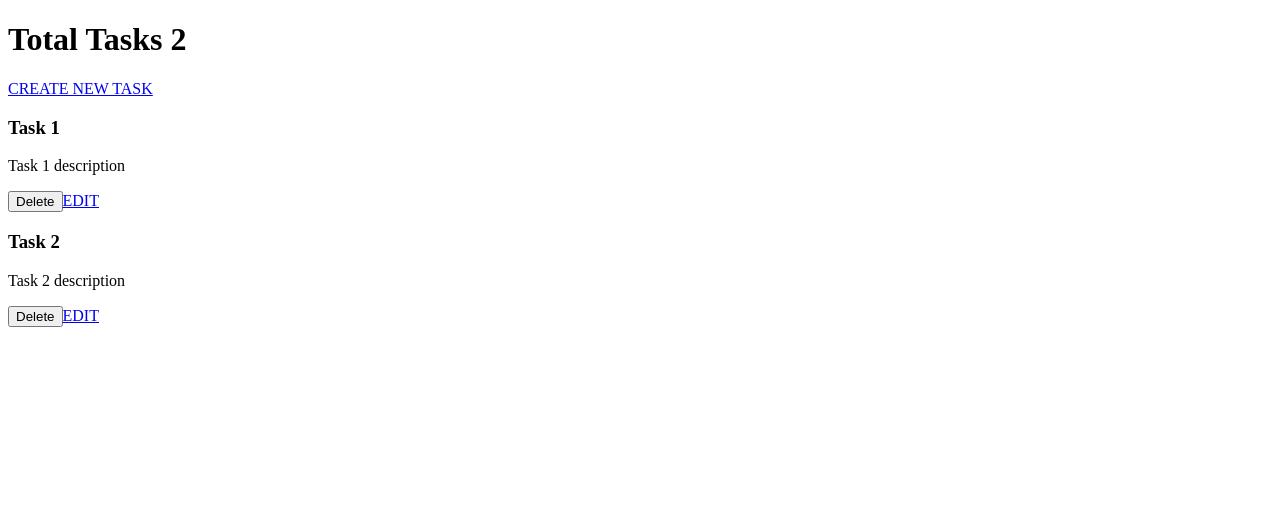
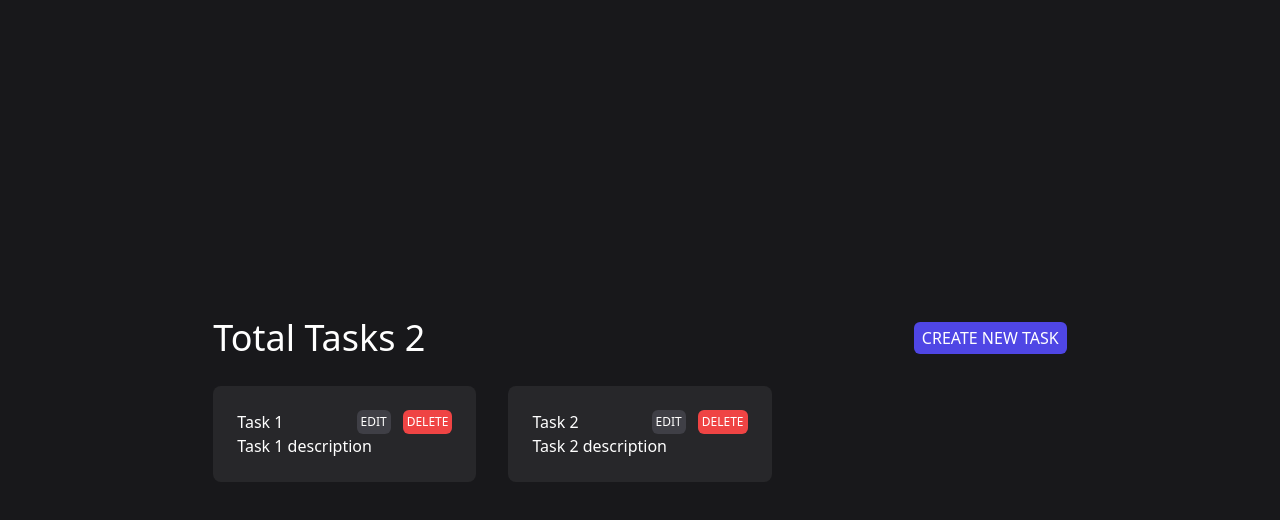
Before and after one commit to SkivaDev/react-rtk-crud, a React (Vite) app: page / in a window 1280 px wide. Shown: the top 520 px of the page. Built offline with nearby package versions, Linux system fonts and the light colour scheme.

Commit message:
tailwind styles added

```diff
--- a/package.json
+++ b/package.json
@@ -20,6 +20,9 @@
     "@types/react": "^18.0.26",
     "@types/react-dom": "^18.0.9",
     "@vitejs/plugin-react": "^3.0.0",
+    "autoprefixer": "^10.4.13",
+    "postcss": "^8.4.21",
+    "tailwindcss": "^3.2.4",
     "vite": "^4.0.0"
   }
 }
--- /dev/null
+++ b/postcss.config.cjs
@@ -0,0 +1,6 @@
+module.exports = {
+  plugins: {
+    tailwindcss: {},
+    autoprefixer: {},
+  },
+}
--- a/src/App.jsx
+++ b/src/App.jsx
@@ -10,7 +10,8 @@ function App() {
   // const tasksState = useSelector(state => state.tasks);
 
   return (
-    <div className="App">
+    <div className="bg-zinc-900 h-screen text-white">
+      <div className='flex items-center justify-center h-full'>
         <BrowserRouter>
           <Routes>
             <Route path='/' element={<TaskList/>}/>
@@ -19,6 +20,7 @@ function App() {
           </Routes>
         </BrowserRouter>
       </div>
+    </div>
   )
 }
 
--- a/src/components/task-form/TaskForm.jsx
+++ b/src/components/task-form/TaskForm.jsx
@@ -22,7 +22,7 @@ function TaskForm() {
         tasks.find(task => task.id === params.id)
       )
     }
-  }, [])
+  }, [params.id, tasks])
 
 
   const handleChange = (e) => {
@@ -46,24 +46,32 @@ function TaskForm() {
   }
 
   return (
-    <form onSubmit={handleSubmit}>
+    <form onSubmit={handleSubmit} className='box-border flex flex-col p-4 bg-zinc-800 gap-5'>
+      <div className='flex flex-col gap-2'>
+      <h1>Title</h1>
       <input
       name='title'
       type="text"
-      placeholder='title'
+      placeholder='new task'
       onChange={handleChange}
       value={task.title}
+      className='bg-zinc-600 p-1'
       />
+      </div>
 
+      <div className='flex flex-col gap-2'>
+        <h2>Description</h2>
       <textarea
       name="description"
-      placeholder='description'
+      placeholder='this is a...'
       onChange={handleChange}
       value={task.description}
+      className='bg-zinc-600'
       >
       </textarea>
+      </div>
 
-      <button>Save</button>
+      <button className='bg-indigo-700 rounded-md'>Save</button>
     </form>
   )
 }
--- a/src/components/task-list/TaskList.jsx
+++ b/src/components/task-list/TaskList.jsx
@@ -1,34 +1,50 @@
-import React from 'react'
-import { useDispatch, useSelector } from 'react-redux'
-import { deleteTask } from '../../features/tasks/taskSlice';
-import { Link } from 'react-router-dom';
+import React from "react";
+import { useDispatch, useSelector } from "react-redux";
+import { deleteTask } from "../../features/tasks/taskSlice";
+import { Link } from "react-router-dom";
 function TaskList() {
-
-  const tasks = useSelector(state => state.tasks)
+  const tasks = useSelector((state) => state.tasks);
 
   const dispatch = useDispatch();
 
   const handleDelete = (id) => {
-    dispatch(deleteTask(id))
-  }
+    dispatch(deleteTask(id));
+  };
 
   return (
-    <div>
-      <header>
-        <h1>Total Tasks {tasks.length}</h1>
-        <Link to={"/create-task"}>CREATE NEW TASK</Link>
+    <div className="w-4/6">
+      <header className="flex justify-between items-center mb-7">
+        <h1 className="text-4xl">Total Tasks {tasks.length}</h1>
+        <Link
+          to={"/create-task"}
+          className="bg-indigo-600 px-2 py-1 rounded-md flex items-center"
+        >
+          CREATE NEW TASK
+        </Link>
       </header>
 
-      {tasks.map(task => (
-        <div key={task.id}>
-          <h3>{task.title}</h3>
-          <p>{task.description}</p>
-          <button onClick={() => handleDelete(task.id)}>Delete</button>
-          <Link to={`/edit-task/${task.id}`}>EDIT</Link>
-        </div>
-      ))}
+      <div className="w-full grid grid-cols-3 gap-8">
+        {tasks.map((task) => (
+          <div key={task.id} className='bg-zinc-800 p-6 rounded-lg box-border'>
+            <div className="flex justify-between items-center">
+              <h3>{task.title}</h3>
+              <div className="flex gap-3 ">
+                <Link className="bg-zinc-700 p-1 rounded-md text-xs" to={`/edit-task/${task.id}`}>
+                  EDIT
+                  </Link>
+                <button
+                onClick={() => handleDelete(task.id)}
+                className='bg-red-500 p-1 rounded-md text-xs'>
+                  DELETE
+                </button>
+              </div>
+            </div>
+            <p>{task.description}</p>
+          </div>
+        ))}
+      </div>
     </div>
-  )
+  );
 }
 
-export default TaskList
+export default TaskList;
--- a/src/index.css
+++ b/src/index.css
@@ -1,70 +1,3 @@
-:root {
-  font-family: Inter, Avenir, Helvetica, Arial, sans-serif;
-  font-size: 16px;
-  line-height: 24px;
-  font-weight: 400;
-
-  color-scheme: light dark;
-  color: rgba(255, 255, 255, 0.87);
-  background-color: #242424;
-
-  font-synthesis: none;
-  text-rendering: optimizeLegibility;
-  -webkit-font-smoothing: antialiased;
-  -moz-osx-font-smoothing: grayscale;
-  -webkit-text-size-adjust: 100%;
-}
-
-a {
-  font-weight: 500;
-  color: #646cff;
-  text-decoration: inherit;
-}
-a:hover {
-  color: #535bf2;
-}
-
-body {
-  margin: 0;
-  display: flex;
-  place-items: center;
-  min-width: 320px;
-  min-height: 100vh;
-}
-
-h1 {
-  font-size: 3.2em;
-  line-height: 1.1;
-}
-
-button {
-  border-radius: 8px;
-  border: 1px solid transparent;
-  padding: 0.6em 1.2em;
-  font-size: 1em;
-  font-weight: 500;
-  font-family: inherit;
-  background-color: #1a1a1a;
-  cursor: pointer;
-  transition: border-color 0.25s;
-}
-button:hover {
-  border-color: #646cff;
-}
-button:focus,
-button:focus-visible {
-  outline: 4px auto -webkit-focus-ring-color;
-}
-
-@media (prefers-color-scheme: light) {
-  :root {
-    color: #213547;
-    background-color: #ffffff;
-  }
-  a:hover {
-    color: #747bff;
-  }
-  button {
-    background-color: #f9f9f9;
-  }
-}
+@tailwind base;
+@tailwind components;
+@tailwind utilities;
--- a/src/main.jsx
+++ b/src/main.jsx
@@ -3,7 +3,7 @@ import ReactDOM from 'react-dom/client'
 import { Provider } from 'react-redux'
 import App from './App'
 import store from './app/store'
-// import './index.css'
+import './index.css'
 
 
 ReactDOM.createRoot(document.getElementById('root')).render(
--- /dev/null
+++ b/tailwind.config.cjs
@@ -0,0 +1,11 @@
+/** @type {import('tailwindcss').Config} */
+module.exports = {
+  content: [
+    "./index.html",
+    "./src/**/*.{js,ts,jsx,tsx}",
+  ],
+  theme: {
+    extend: {},
+  },
+  plugins: [],
+}
```
Also changed, not shown: 1 other file (tests, documents, lock files or other folders). Lines whose indentation alone changed are shown as unchanged.
